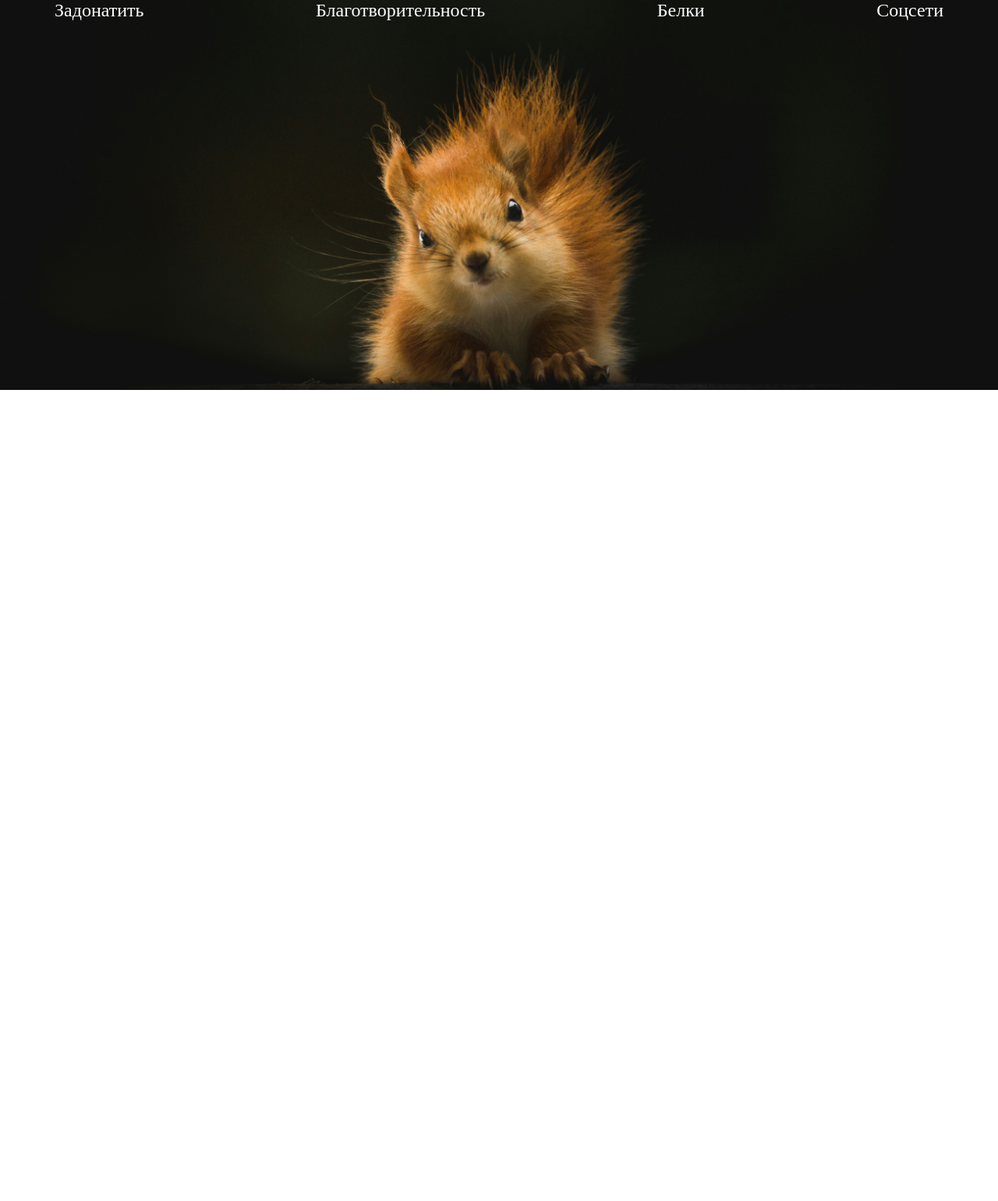
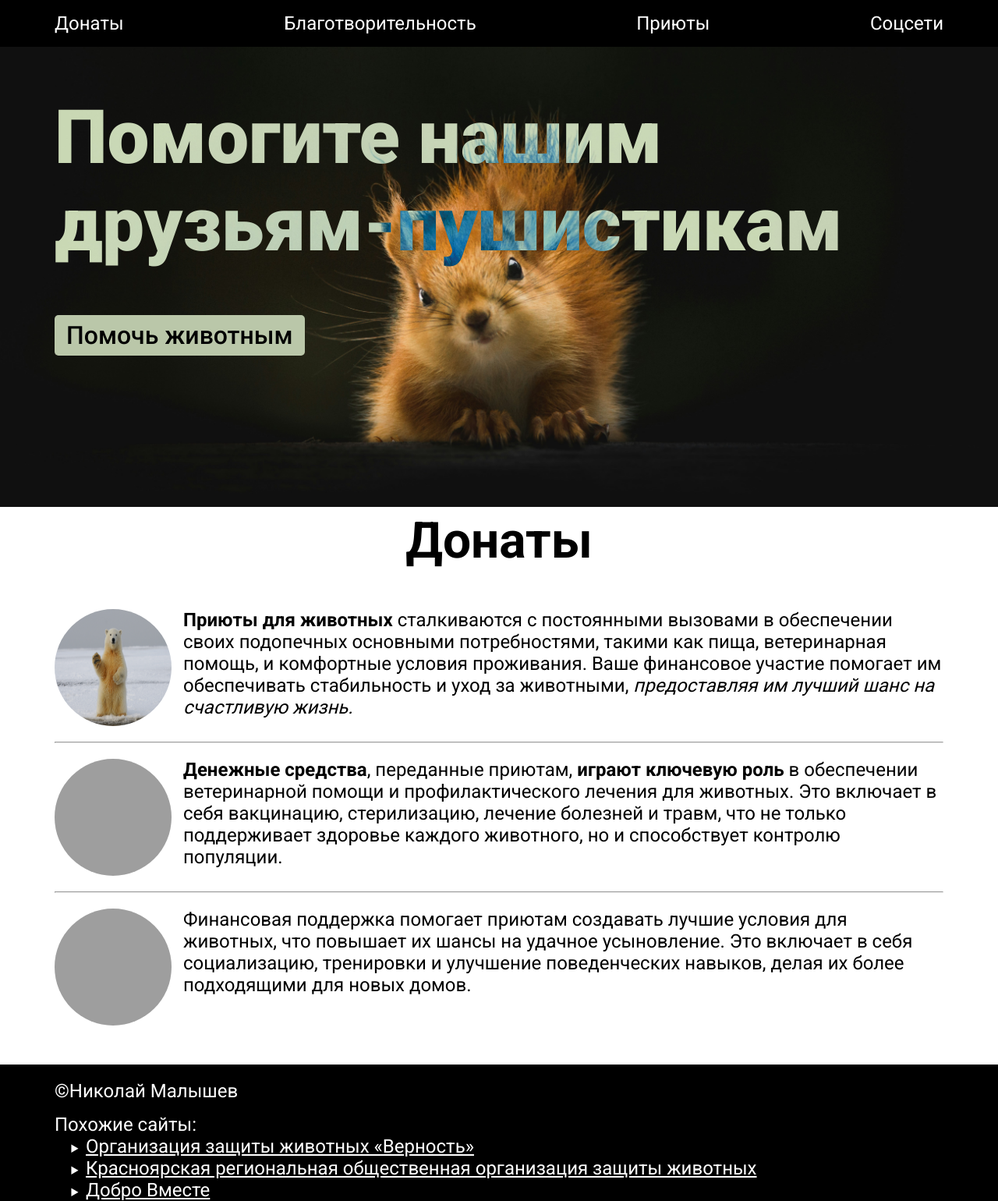
Before and after one commit to konyasharin/WebLabs, a plain HTML site: page Lab1/index.html in a window 1280 px wide. Shown: the whole page at 78% size. Before the commit the page ends 800 px from the top, so only its background shows below. Drawn offline with Linux system fonts and the light colour scheme; grey boxes are pictures that could not be loaded.

Commit message:
complete 2 lab in Lab1 folder

```diff
--- a/Lab1/index.html
+++ b/Lab1/index.html
@@ -2,24 +2,63 @@
 <html lang="ru">
 <head>
     <meta charset="UTF-8">
-    <meta name="description" content="Это мой сайт для куса по веб-разработке">
-    <title>Это мой сайт</title>
+    <meta name="description" content="Благотворительность для животных">
+    <title>Благотворительность</title>
+    <link rel="preconnect" href="https://fonts.googleapis.com">
+    <link rel="preconnect" href="https://fonts.gstatic.com" crossorigin>
+    <link href="https://fonts.googleapis.com/css2?family=Roboto:wght@300;400;500;700;900&display=swap" rel="stylesheet">
     <link rel="stylesheet" href="css/style.css">
 </head>
 <body>
-    <div class="container">
-        <header>
-            <a href="">Задонатить</a>
-            <a href="">Благотворительность</a>
-            <a href="">Белки</a>
-            <a href="">Соцсети</a>
-        </header>
-    </div>
+    <img src="./img/squirrel.jpg" alt="squirrel" id="background">
+    <header>
+        <div class="container">
+            <a href="#donates">Донаты</a>
+            <a href="#footer">Благотворительность</a>
+            <a href="#footer">Приюты</a>
+            <a href="#footer">Соцсети</a>
+        </div>
+    </header>
     <main>
+        <div class="container">
+            <h1>Помогите нашим друзьям-пушистикам</h1>
+            <a href="#">
+                <button>Помочь животным</button>
+            </a>
+        </div>
+    </main>
+    <section class="donates" id="donates">
+        <div class="container">
+            <h2>Донаты</h2>
+            <div class="donates__block">
+                <img src="img/whiteBear.jpg" alt="whiteBear">
+                <p><b>Приюты для животных</b> сталкиваются с постоянными вызовами в обеспечении своих подопечных основными потребностями, такими как пища, ветеринарная помощь, и комфортные условия проживания. Ваше финансовое участие помогает им обеспечивать стабильность и уход за животными, <i>предоставляя им лучший шанс на счастливую жизнь.</i></p>
+            </div>
+            <hr>
+            <div class="donates__block">
+                <img src="img/cat.jpg" alt="cat">
+                <p><b>Денежные средства</b>, переданные приютам, <b>играют ключевую роль</b> в обеспечении ветеринарной помощи и профилактического лечения для животных. Это включает в себя вакцинацию, стерилизацию, лечение болезней и травм, что не только поддерживает здоровье каждого животного, но и способствует контролю популяции.</p>
+            </div>
+            <hr>
+            <div class="donates__block">
+                <img src="img/panda.jpg" alt="panda">
+                <p>Финансовая поддержка помогает приютам создавать лучшие условия для животных, что повышает их шансы на удачное усыновление. Это включает в себя социализацию, тренировки и улучшение поведенческих навыков, делая их более подходящими для новых домов.</p>
+            </div>
+            <div class="donates__table">
 
-    </main>
-    <footer>
-
+            </div>
+        </div>
+    </section>
+    <footer id="footer">
+        <div class="container">
+            <p>&copyНиколай Малышев</p>
+            <p>Похожие сайты:</p>
+            <ul>
+                <li><a href="https://priutvernost.ru/">Организация защиты животных «Верность»</a></li>
+                <li><a href="https://mypes-krsk.ru/">Красноярская региональная общественная организация защиты животных</a></li>
+                <li><a href="https://dobrovmeste.ru/">Добро Вместе</a></li>
+            </ul>
+        </div>
     </footer>
     <script src="script.js"></script>
 </body>
--- /dev/null
+++ b/Lab1/sass/base/_mixins.sass
@@ -0,0 +1,3 @@
+=font($fontSize, $fontWeight)
+  font-size: $fontSize
+  font-weight: $fontWeight
--- /dev/null
+++ b/Lab1/sass/base/_variables.sass
@@ -0,0 +1,3 @@
+$lightGreen: #d9e8c4
+$middleGreen: #bac7a9
+$darkGreen: #9fad91
--- /dev/null
+++ b/Lab1/sass/blocks/_donates.sass
@@ -0,0 +1,19 @@
+.donates
+  h2
+    text-align: center
+    margin-top: 200px
+    margin-bottom: 50px
+  &__block
+    margin-bottom: 20px
+    display: flex
+    img
+      width: 150px
+      height: 150px
+      border-radius: 50%
+      margin-right: 15px
+    p
+      flex: 1
+  &__block:last-child
+    margin-bottom: 0
+  hr
+    margin-bottom: 20px
--- /dev/null
+++ b/Lab1/sass/blocks/_footer.sass
@@ -0,0 +1,14 @@
+footer
+  background-color: black
+  color: white
+  padding-top: 20px
+  margin-top: 50px
+  .container
+    display: flex
+    flex-direction: column
+  ul
+    list-style-type: disclosure-closed
+    a
+      color: white
+  p:first-child
+    margin-bottom: 15px
--- /dev/null
+++ b/Lab1/sass/blocks/_header.sass
@@ -0,0 +1,16 @@
+header
+  position: fixed
+  width: 100%
+  height: 60px
+  background-color: black
+  z-index: 1
+  .container
+    height: 100%
+    display: flex
+    justify-content: space-between
+    align-items: center
+  a
+    color: white
+    text-decoration: none
+    &:hover
+      text-decoration: underline
--- /dev/null
+++ b/Lab1/sass/blocks/_main.sass
@@ -0,0 +1,14 @@
+main
+  padding-top: 120px
+  h1
+    color: $lightGreen
+    mix-blend-mode: difference
+  button
+    transition: .5s all
+    margin-top: 60px
+    background-color: $middleGreen
+    border: none
+    border-radius: 5px
+    padding: 7px 15px
+    &:hover
+      background-color: $darkGreen
--- a/Lab1/sass/blocks/header.sass
+++ /dev/null
@@ -1,10 +0,0 @@
-header
-  display: flex
-  justify-content: space-between
-
-header a
-  color: white
-  text-decoration: none
-
-header a:hover
-  text-decoration: underline
--- a/Lab1/sass/blocks/main.sass
+++ /dev/null
@@ -1,8 +0,0 @@
-main
-  position: absolute
-  z-index: -1
-  top: 0
-  width: 100%
-  height: 500px
-  background: url("../img/squirrel.jpg") center center/cover no-repeat
-  padding: 5px
--- a/Lab1/sass/style.sass
+++ b/Lab1/sass/style.sass
@@ -1,6 +1,10 @@
+@import "base/variables"
+@import "base/mixins"
+
 *
   box-sizing: border-box
   margin: 0
+  font-family: "Roboto"
 
 body
   position: relative
@@ -9,8 +13,28 @@ body
   width: 1140px
   margin: 0 auto
 
-a
-  font-size: 24px
+#background
+  position: absolute
+  z-index: -1
+  top: 0
+  object-fit: cover
+  width: 100%
+  height: 650px
+
+h1
+  +font(96px, 900)
+
+h2
+  +font(64px, 700)
+
+a, p
+  +font(24px, 400)
+
+button
+  +font(32px, 500)
+  cursor: pointer
 
 @import "blocks/main"
 @import "blocks/header"
+@import "blocks/donates"
+@import "blocks/footer"
```
Also changed, not shown: Lab1/css/style.css, Lab1/css/style.min.css (deleted), Lab1/img/whiteBear.jpg (added), 2 other files.
